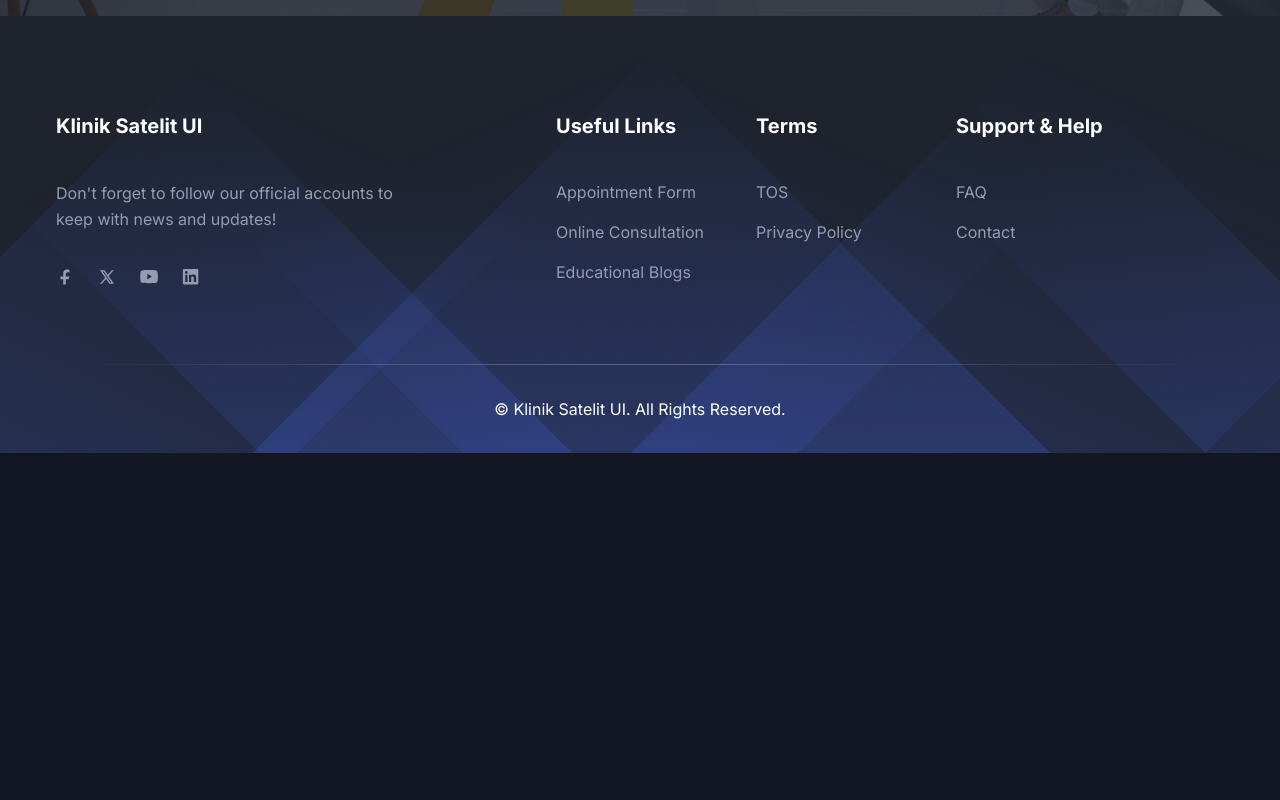
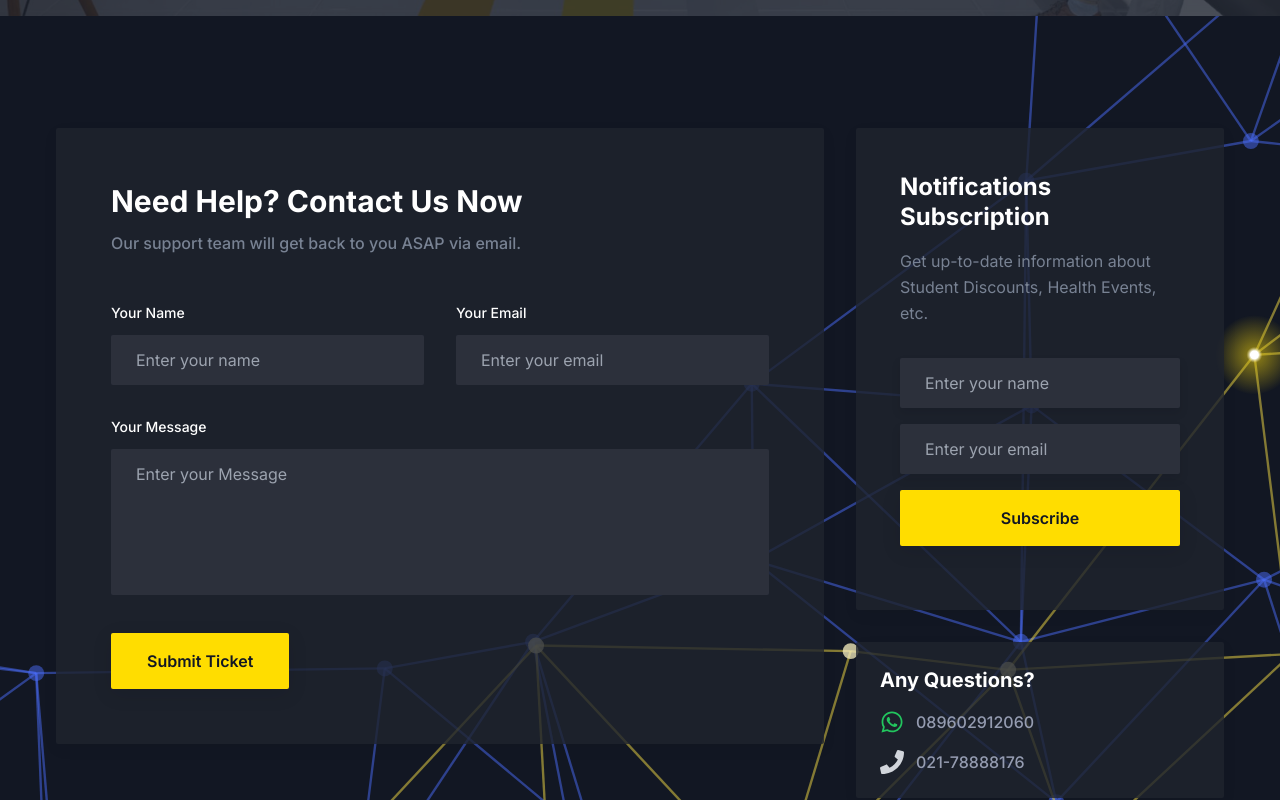
Before and after one commit to Evandita/ui-health, a Next.js app: page / in a window 1280 px wide. Shown: the part 3260-4060 px from the top of the page. Before the commit the page ends 3713 px from the top, so only its background shows below. Built offline with nearby package versions, Linux system fonts and the light colour scheme.

Commit message:
notifications + contact done

```diff
--- a/package.json
+++ b/package.json
@@ -15,6 +15,7 @@
     "next-themes": "^0.2.1",
     "react": "^18.2.0",
     "react-dom": "^18.2.0",
+    "react-icons": "^5.3.0",
     "react-modal-video": "^2.0.1",
     "startup-nextjs-template": "file:"
   },
--- a/src/app/page.tsx
+++ b/src/app/page.tsx
@@ -1,5 +1,6 @@
 import AboutSectionOne from "@/components/About/AboutSectionOne";
 import Appointment from "@/components/Appointment";
+import Contact from "@/components/Contact";
 import Hero from "@/components/Hero";
 import Video from "@/components/Video";
 import { Metadata } from "next";
@@ -17,6 +18,7 @@ export default function Home() {
       <Video />
       <AboutSectionOne />
       <Appointment />
+      <Contact />
     </>
   );
 }
--- /dev/null
+++ b/src/components/Contact/NewsLatterBox.tsx
@@ -0,0 +1,41 @@
+"use client";
+
+import { useTheme } from "next-themes";
+
+const NewsLatterBox = () => {
+  const { theme } = useTheme();
+
+  return (
+    <div className="relative z-10 rounded-sm bg-white/80 p-8 shadow-three dark:bg-gray-dark/80 sm:p-11 lg:p-8 xl:p-11">
+      <h3 className="mb-4 text-2xl font-bold leading-tight text-black dark:text-white">
+        Notifications Subscription
+      </h3>
+      <p className="mb-8 text-base leading-relaxed text-body-color">
+        Get up-to-date information about Student Discounts, Health Events, etc.
+      </p>
+      <form>
+        <input
+          type="text"
+          name="name"
+          placeholder="Enter your name"
+          required
+          className="border-stroke mb-4 w-full rounded-sm border bg-[#f8f8f8] px-6 py-3 text-base text-body-color outline-none focus:border-yellow_bright dark:border-transparent dark:bg-[#2C303B] dark:text-body-color-dark dark:shadow-two dark:focus:border-yellow_bright dark:focus:shadow-none"
+        />
+        <input
+          type="email"
+          name="email"
+          placeholder="Enter your email"
+          required
+          className="border-stroke mb-4 w-full rounded-sm border bg-[#f8f8f8] px-6 py-3 text-base text-body-color outline-none focus:border-yellow_bright dark:border-transparent dark:bg-[#2C303B] dark:text-body-color-dark dark:shadow-two dark:focus:border-yellow_bright dark:focus:shadow-none"
+        />
+        <input
+          type="submit"
+          value="Subscribe"
+          className="mb-5 font-semibold flex w-full cursor-pointer items-center justify-center rounded-sm bg-yellow_bright px-9 py-4 text-base font-medium text-black shadow-submit duration-300 hover:bg-yellow_bright/50 dark:shadow-submit-dark"
+        />
+      </form>
+    </div>
+  );
+};
+
+export default NewsLatterBox;
--- /dev/null
+++ b/src/components/Contact/index.tsx
@@ -0,0 +1,112 @@
+import NewsLatterBox from "./NewsLatterBox";
+import { FaWhatsapp, FaPhone } from "react-icons/fa"; // Importing icons from react-icons as placeholders
+
+const Contact = () => {
+  return (
+    <section id="contact" className="relative overflow-hidden py-16 md:py-20 lg:py-28">
+      {/* SVG Background */}
+      <div className="absolute bottom-0 left-0 right-0 z-[-1] h-full w-full bg-[url('/images/notifications/shape.svg')] bg-cover bg-center bg-no-repeat"></div>
+
+      <div className="container relative z-10">
+        <div className="-mx-4 flex flex-wrap">
+          <div className="w-full px-4 lg:w-7/12 xl:w-8/12">
+            <div
+              className="mb-12 rounded-sm bg-white/80 px-8 py-11 shadow-three dark:bg-gray-dark/80 sm:p-[55px] lg:mb-5 lg:px-8 xl:p-[55px]"
+              data-wow-delay=".15s"
+            >
+              <h2 className="mb-3 text-2xl font-bold text-black dark:text-white sm:text-3xl lg:text-2xl xl:text-3xl">
+                Need Help? Contact Us Now
+              </h2>
+              <p className="mb-12 text-base font-medium text-body-color">
+                Our support team will get back to you ASAP via email.
+              </p>
+              <form>
+                <div className="-mx-4 flex flex-wrap">
+                  <div className="w-full px-4 md:w-1/2">
+                    <div className="mb-8">
+                      <label
+                        htmlFor="name"
+                        className="mb-3 block text-sm font-medium text-dark dark:text-white "
+                      >
+                        Your Name
+                      </label>
+                      <input
+                        type="text"
+                        placeholder="Enter your name"
+                        className="border-stroke w-full rounded-sm border bg-[#f8f8f8] px-6 py-3 text-base text-body-color outline-none focus:ring-yellow_bright focus:ring-2 dark:border-transparent dark:bg-[#2C303B] dark:text-body-color-dark "
+                        required
+                      />
+                    </div>
+                  </div>
+                  <div className="w-full px-4 md:w-1/2">
+                    <div className="mb-8">
+                      <label
+                        htmlFor="email"
+                        className="mb-3 block text-sm font-medium text-dark dark:text-white"
+                      >
+                        Your Email
+                      </label>
+                      <input
+                        type="email"
+                        placeholder="Enter your email"
+                        className="border-stroke w-full rounded-sm border bg-[#f8f8f8] px-6 py-3 text-base text-body-color outline-none focus:ring-yellow_bright focus:ring-2 dark:border-transparent dark:bg-[#2C303B] dark:text-body-color-dark"
+                        required
+                      />
+                    </div>
+                  </div>
+                  <div className="w-full px-4">
+                    <div className="mb-8">
+                      <label
+                        htmlFor="message"
+                        className="mb-3 block text-sm font-medium text-dark dark:text-white"
+                      >
+                        Your Message
+                      </label>
+                      <textarea
+                        name="message"
+                        rows={5}
+                        placeholder="Enter your Message"
+                        className="border-stroke w-full resize-none rounded-sm border bg-[#f8f8f8] px-6 py-3 text-base text-body-color outline-none focus:ring-yellow_bright focus:ring-2 dark:border-transparent dark:bg-[#2C303B] dark:text-body-color-dark "
+                        required
+                      ></textarea>
+                    </div>
+                  </div>
+                  <div className="w-full px-4">
+                    <button className="font-semibold rounded-sm bg-yellow_bright px-9 py-4 text-base font-medium text-black shadow-submit duration-300 hover:bg-yellow_bright/50 dark:shadow-submit-dark">
+                      Submit Ticket
+                    </button>
+                  </div>
+                </div>
+              </form>
+            </div>
+          </div>
+
+          <div className="w-full px-4 lg:w-5/12 xl:w-4/12">
+            <NewsLatterBox />
+
+            {/* Contact Information Section */}
+            <div className="mt-8 rounded-sm bg-white/80 p-6 shadow-three dark:bg-gray-dark/80">
+              <h3 className="mb-4 text-xl font-bold text-black dark:text-white">Any Questions?</h3>
+
+              <div className="flex items-center mb-4">
+                <FaWhatsapp className="text-green-500 mr-3" size={24} />
+                <span className="text-base font-medium text-body-color dark:text-body-color-dark">
+                089602912060
+                </span>
+              </div>
+
+              <div className="flex items-center">
+                <FaPhone className="text-gray-300 mr-3" size={24} />
+                <span className="text-base font-medium text-body-color dark:text-body-color-dark">
+                021-78888176
+                </span>
+              </div>
+            </div>
+          </div>
+        </div>
+      </div>
+    </section>
+  );
+};
+
+export default Contact;
```
Also changed, not shown: public/images/notifications/shape.svg (added), 1 other file (tests, documents, lock files or other folders).
